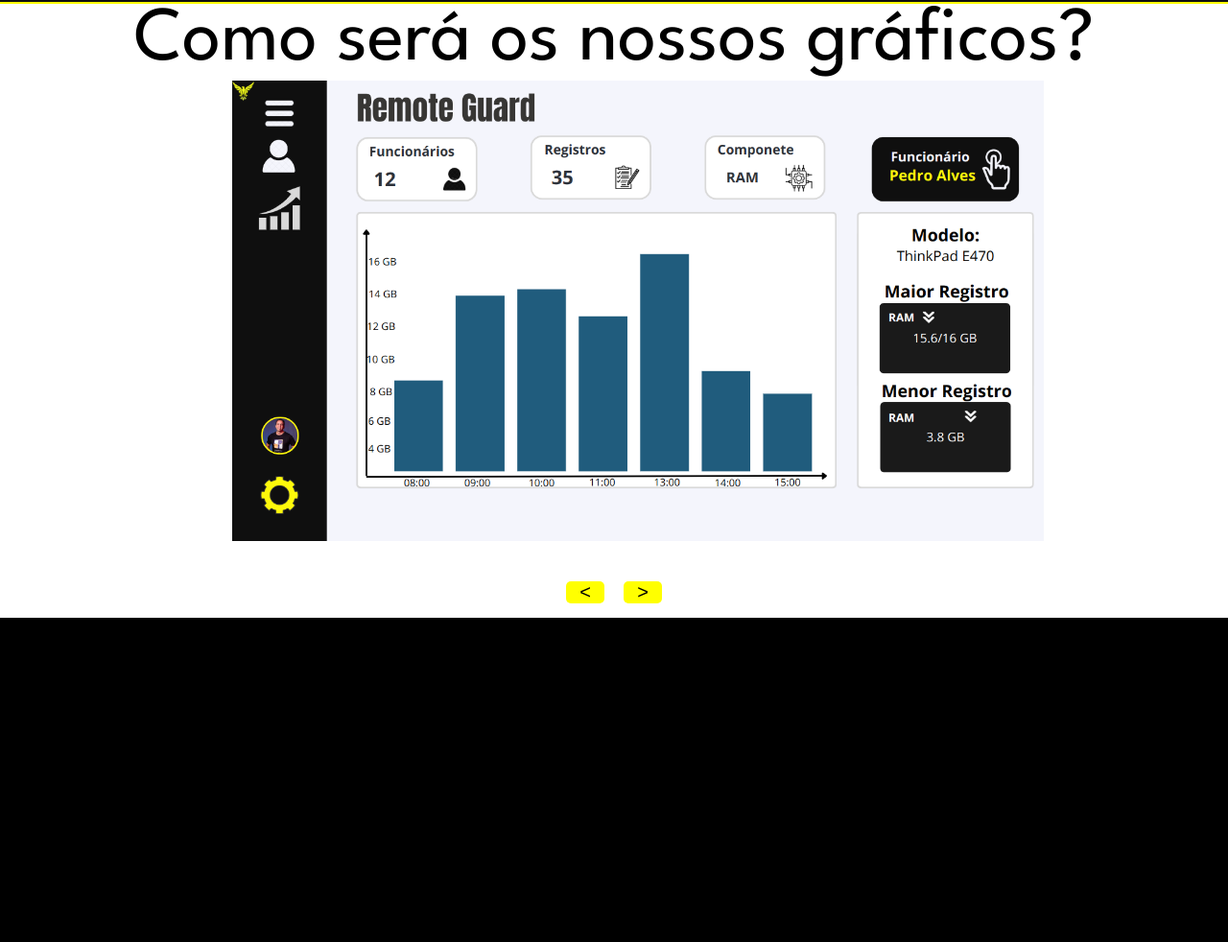
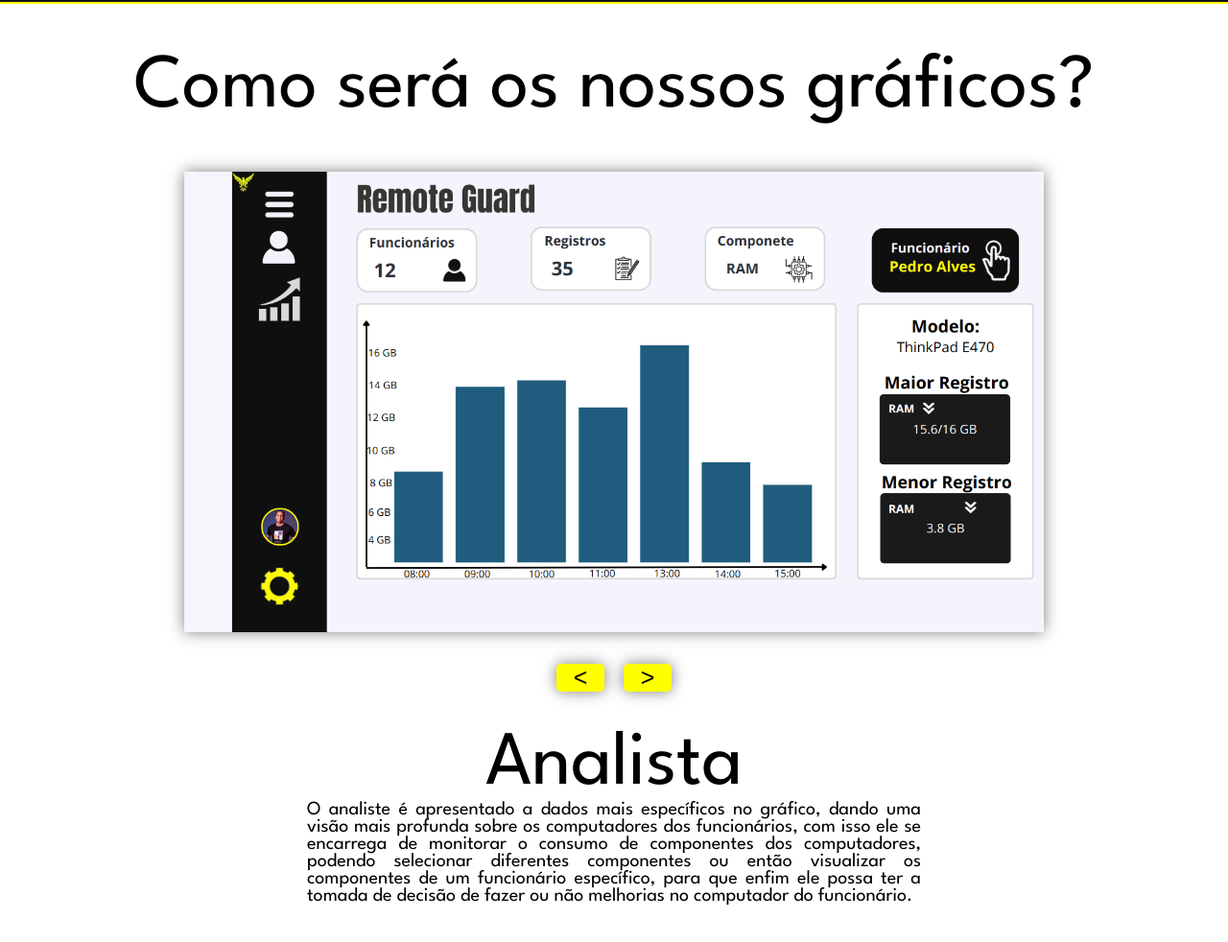
Before and after one commit to RemoteGuard/RemoteGuard, a plain HTML site: page site/public/demo.html in a window 1280 px wide. Shown: the part 156-1138 px from the top of the page at 96% size. Before the commit the page ends 800 px from the top, so only its background shows below. Drawn offline with Linux system fonts and the light colour scheme.

Commit message:
Melhoria de desing na página demonstração e adição de informativo sobre Dash Boards

```diff
--- a/site/public/css/demo.css
+++ b/site/public/css/demo.css
@@ -1,25 +1,45 @@
 .btnCarrossel button{
-    width: 40px;
+    width: 50px;
     background-color: #ffff00;
-    font-size: 20px;
+    font-size: 25px;
     border-radius: 5px;
     border: none;
     cursor: pointer;
+    box-shadow: 0 0 15px rgba(0, 0, 0, 0.5);
+    margin-bottom: 40px;
 }
 
 .containerCarrossel{
+    margin-top: 50px;
     width: 70%;
     display: flex;
     column-gap: 40px;
     overflow: hidden;
+    box-shadow: 0 0 15px rgba(0, 0, 0, 0.5);
+    background-color: #f4f6fc;
+    align-items: stretch;
 }
 
 #img1{
     transform: translateX(50px);
     transition: all 2s ease-in-out;
+    box-shadow: 2px 2px 2px 2px rgba(0, 0, 0, 0.2);
 }
 
 #img2{
     transform: translateX(50px);
     transition: all 2s ease-in-out;
+    box-shadow: -4px 0 2px 2px rgba(0, 0, 0, 0.3);
 }
+
+.titleCarrossel{
+    position: relative;
+    margin-top: 4%;
+}
+
+#textInfoGraf{
+    font-size: 20px;
+    width: 50%;
+    text-align: justify;
+    margin-bottom: 5%;
+}
--- a/site/public/css/style.css
+++ b/site/public/css/style.css
@@ -407,7 +407,8 @@
 }
 .white{
     background-color: white;
-    height: 80vh;
+    /* height: 100vh; */
+    /* overflow: auto; */
     color: black;
     justify-content: space-around;
     text-align: center;
@@ -416,7 +417,6 @@
     display: flex;
     flex-direction: column;
     align-items: center;
-
 }
 .white img{
 
--- a/site/public/demo.html
+++ b/site/public/demo.html
@@ -44,7 +44,7 @@
         </ul>
     </header>
     <div class="white">
-        Como será os nossos gráficos?
+        <span class="titleCarrossel">Como será os nossos gráficos?</span>
         <div class="containerCarrossel">
             <img src="img/Captura de tela de 2024-09-04 13-02-34.png" id="img1" style="display: block;" alt="">
             <img src="img/Captura de tela de 2024-09-04 13-02-40.png" id="img2" style="display: block;" alt="">
@@ -52,6 +52,13 @@
         <div class="btnCarrossel">
             <button onclick="carrossel(1)"><</button>
             <button onclick="carrossel(2)">></button>
+        </div>
+
+        <div id="titleInfoGraf">
+            Analista
+        </div>
+        <div id="textInfoGraf">
+            O analiste é apresentado a dados mais específicos no gráfico, dando uma visão mais profunda sobre os computadores dos funcionários, com isso ele se encarrega de monitorar o consumo de componentes dos computadores, podendo selecionar diferentes componentes ou então visualizar os componentes de um funcionário específico, para que enfim ele possa ter a tomada de decisão de fazer ou não melhorias no computador do funcionário.
         </div>
     </div>
 
@@ -71,13 +78,19 @@
 }
 
 function carrossel(num) {
+    var textGer = "O gráfico do gerente possui informações essenciais para o gerenciamento de seus funcionários, apenas exibindo seu tempo de inatividade total juntamente com sua carga horária do dia em que o funcionário trabalhou, também é possível o gerente selecionar um funcionário em específico para que haja um monitoramento mais acertivo. Com isso o gerente pode ter a melhor tomada de decisão quanto a distribuição de tarefas e escapadas que o funcionário pode acabar dando."
+
+    var textAna = "O analiste é apresentado a dados mais específicos no gráfico, dando uma visão mais profunda sobre os computadores dos funcionários, com isso ele se encarrega de monitorar o consumo de componentes dos computadores, podendo selecionar diferentes componentes ou então visualizar os componentes de um funcionário específico, para que enfim ele possa ter a tomada de decisão de fazer ou não melhorias no computador do funcionário.";
     if(num == 1){
         img1.style.transform = "translateX(50px)"
         img2.style.transform = "translateX(50px)"
-
+        textInfoGraf.innerHTML = textAna;
+        titleInfoGraf.innerHTML = "Analista";
     } else{
         img1.style.transform = "translateX(-500px)"
         img2.style.transform = "translateX(-500px)"
+        textInfoGraf.innerHTML = textGer;
+        titleInfoGraf.innerHTML = "Gerente";
     }
 }
 </script>
```
